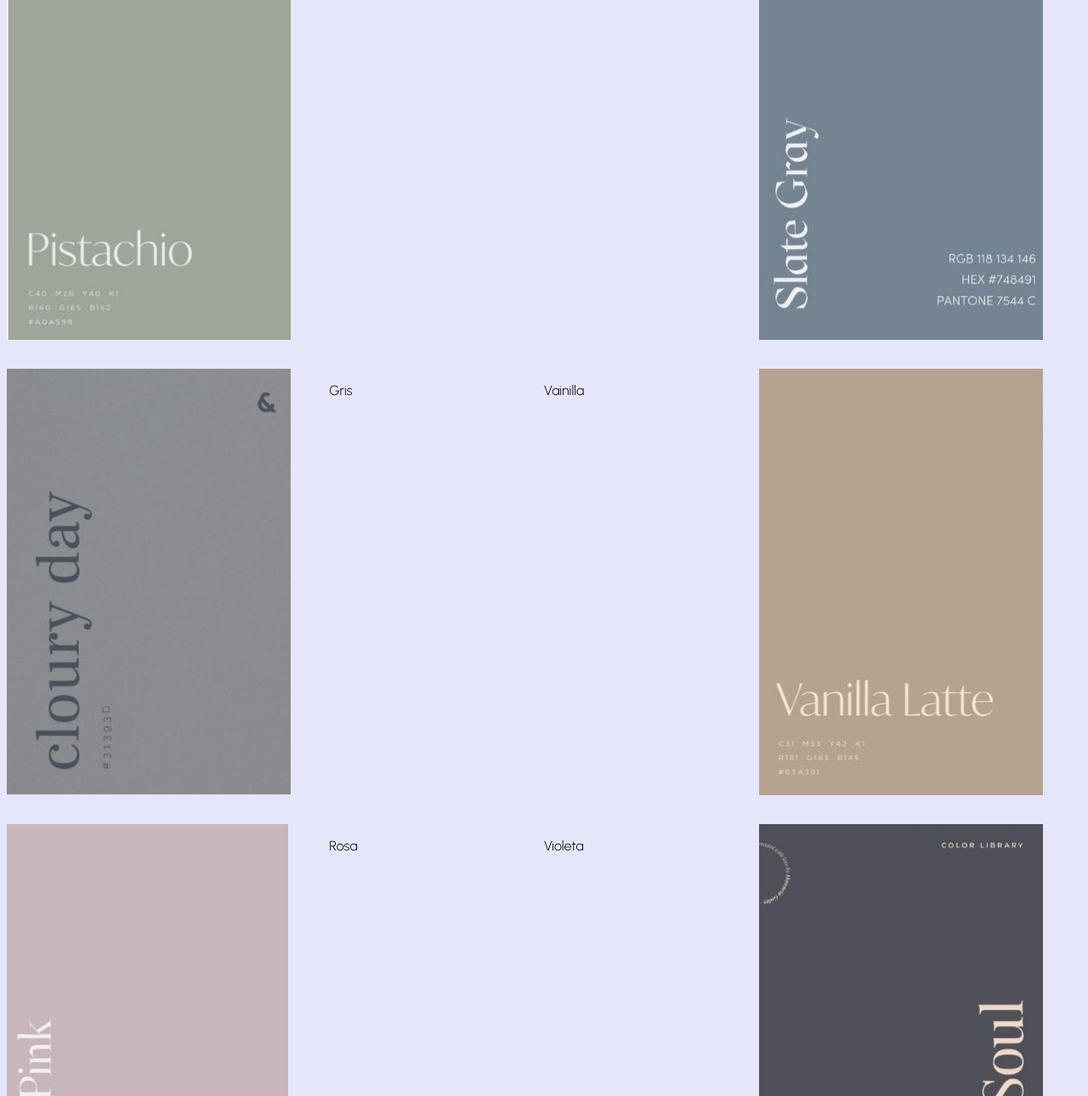
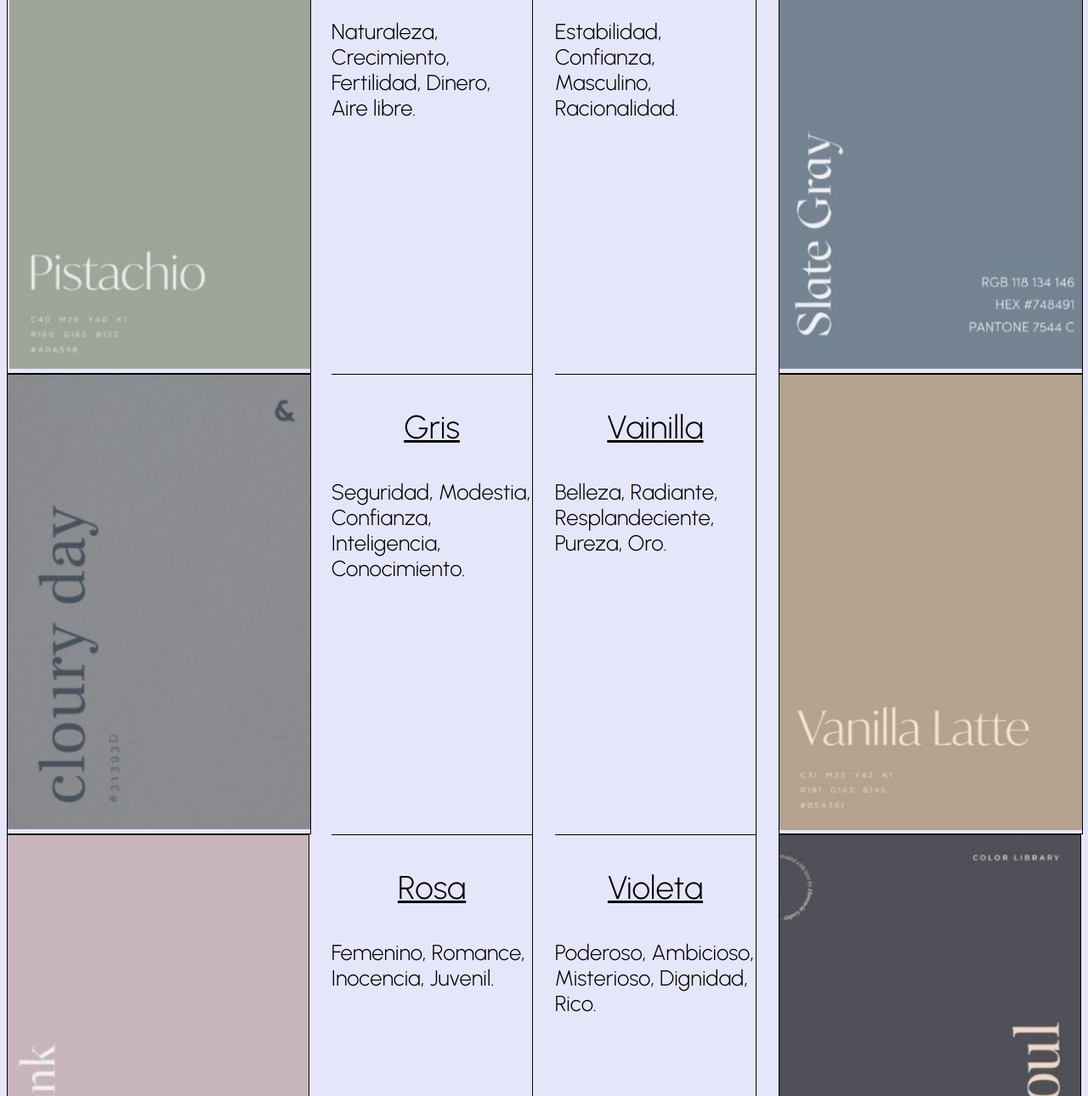
Before and after one commit to juanaarrietaa/ProgramacionWeb, a plain HTML site: page novedades.html in a window 1280 px wide. Shown: the part 333-1623 px from the top of the page at 85% size. Drawn offline with Linux system fonts and the light colour scheme.

Commit message:
clase 11

```diff
--- a/links.css
+++ b/links.css
@@ -1,3 +1,4 @@
+*{border: 1px solid rgb(255, 0, 0);}
 
 body{
     background-color: lavender;
@@ -65,14 +66,28 @@ top:10vw}
 
 .bottom { grid-area: bottom; }
 
-.img1 { grid-area: img1;padding: 0;
-  background-image: url(./imagenes/a.jpg);background-repeat: no-repeat; width:100%; height: auto;
- }
+.img1 { grid-area: img1;
+  padding: 0;
+  background-image: url(./imagenes/a.jpg);
+  background-repeat: no-repeat;
+  max-width: 100%;
+}
 
-.img2 { grid-area: img2; padding: 0;
-background-image: url(./imagenes/b.jpg);background-repeat: no-repeat; width: auto; }
+.img2 { grid-area: img2;
+  padding: 0;
+  background-image: url(./imagenes/b.jpg);
+  background-repeat: no-repeat;
+  max-width: 100%;
+}
 
-.img3 { grid-area: img3; padding: 0;
-  background-image: url(./imagenes/c.jpg);background-repeat: no-repeat ;  }
+.img3 { grid-area: img3;
+  padding: 0;
+  background-image: url(./imagenes/c.jpg);
+  background-repeat: no-repeat ;
+  max-width: 100%;
+  align-items: stretch;
+  align-content: stretch;
+
+}
 
 .bottom { grid-area: bottom; }
--- a/noved.css
+++ b/noved.css
@@ -18,10 +18,10 @@ body{
   .menubar{
     display: flex;
     color: white;
-    padding: 14px 16px;
+    padding: 1.4vw 1.6vw;
     text-decoration: none;
     background-color: #b398b5;
-    font-size: 30px;
+    font-size: 3vw;
     font-family: 'Urbanist', sans-serif;
     border-style:solid;
     border-color: #b398b5;
@@ -31,7 +31,7 @@ body{
     grid-template-columns: 1.2fr 0.8fr 0.8fr 1.2fr;
     grid-template-rows: 1fr 1fr 1fr;
     grid-auto-columns: 1fr;
-    gap: 2% 0px;
+    gap: 0% 2%;
     grid-auto-flow: row;
     grid-template-areas:
       "img1 text1 text2 img2"
@@ -40,26 +40,47 @@ body{
     height: 100%;
   }
 
-  .img1 { grid-area: img1; }
+  .img1 { grid-area: img1; border: 1px solid black; width: 100%;}
 
-  .text1 { grid-area: text1; }
+  .img1 img{
+    width: 100%;
+  }
 
-  .img2 { grid-area: img2; }
+  .text1 { grid-area: text1; border-right: 1px solid black; border-top: 1px solid black;}
 
-  .text2 { grid-area: text2; }
+  .img2 { grid-area: img2;border: 1px solid black; width: 100%; }
+  .img2 img{
+    width: 100%;
+  }
 
-  .img3 { grid-area: img3; }
+  .text2 { grid-area: text2; border-right: 1px solid black;  border-top: 1px solid black;}
 
-  .text3 { grid-area: text3; }
+  .img3 { grid-area: img3;border: 1px solid black; width: 100%; }
+  .img3 img{
+    width: 100%;
+  }
 
-  .img4 { grid-area: img4; }
+  .text3 { grid-area: text3; border-right: 1px solid black; border-top: 1px solid black; }
 
-  .text4 { grid-area: text4; }
+  .img4 { grid-area: img4;border: 1px solid black; width: 100%; }
+  .img4 img{
+    width: 100%;
+  }
 
-  .img5 { grid-area: img5; }
+  .text4 { grid-area: text4;border-right:1px solid black; border-top: 1px solid black; }
 
-  .text5 { grid-area: text5; }
+  .img5 { grid-area: img5; border: 1px solid black; }
 
-  .img6 { grid-area: img6; }
+  .img5 img{width: 100%;}
 
-  .text6 { grid-area: text6; }
+
+  .text5 { grid-area: text5; border-right: 1px solid black; border-top: 1px solid black;}
+
+  .img6 { grid-area: img6; border: 1px solid black;  }
+  .img6 img{width: 100%;}
+
+  .text6 { grid-area: text6; border-right:1px solid black; border-top: 1px solid black;}
+
+.nombre{ font-size: 3vw; text-align: center; text-decoration: underline;}
+
+.description{ font-size: 2vw; align-content:center; justify-content: space-between;}
--- a/novedades.html
+++ b/novedades.html
@@ -35,42 +35,40 @@
           <img src="./imagenes/verde.jpg" alt="foto">
       </div>
         <div class="text1">
-          <p>Pistachio</p>
+          <p class="nombre"> Pistachio</p>
+          <p class="description">Naturaleza, Crecimiento, Fertilidad, Dinero, Aire libre.</p>
         </div>
         <div class="img2">
           <img src="./imagenes/celeste 1.jpg" alt="foto"></div>
         <div class="text2">
-          <p>Celeste</p>
+          <p class="nombre"> Celeste</p>
+          <p class="description"> Estabilidad, Confianza, Masculino, Racionalidad.</p>
         </div>
         <div class="img3">
           <img src="./imagenes/gris 1.jpg" alt="foto"></div>
         <div class="text3">
-          <p>Gris</p>
+          <p class="nombre"> Gris</p>
+          <p class="description"> Seguridad, Modestia, Confianza, Inteligencia, Conocimiento. </p>
         </div>
         <div class="img4">
           <img src="./imagenes/vainilla 1.jpg" alt="foto"></div>
         <div class="text4">
-          <p>Vainilla</p>
+          <p class="nombre"> Vainilla</p>
+          <p class="description"> Belleza, Radiante, Resplandeciente, Pureza, Oro.</p>
         </div>
         <div class="img5">
           <img src="./imagenes/rosa 1.jpg" alt="foto"></div>
         <div class="text5">
-          <p>Rosa</p>
+          <p class="nombre"> Rosa</p>
+          <p class="description"> Femenino, Romance, Inocencia, Juvenil.</p>
         </div>
         <div class="img6">
           <img src="./imagenes/violeta 1.jpg" alt="foto"></div>
         <div class="text6">
-          <p>Violeta</p>
+          <p class="nombre"> Violeta</p>
+          <p class="description"> Poderoso, Ambicioso, Misterioso, Dignidad, Rico.</p>
         </div>
       </div>
-
-
-
-
-
-
-
-
-
+<div><p>Lorem ipsum dolor sit amet consectetur adipisicing elit. Quis error minus esse dolore eaque necessitatibus culpa unde tempora, eos, dolor possimus? Placeat magni, enim adipisci officia nam neque blanditiis. Nobis.</p></div>
 </body>
 </html>
```
